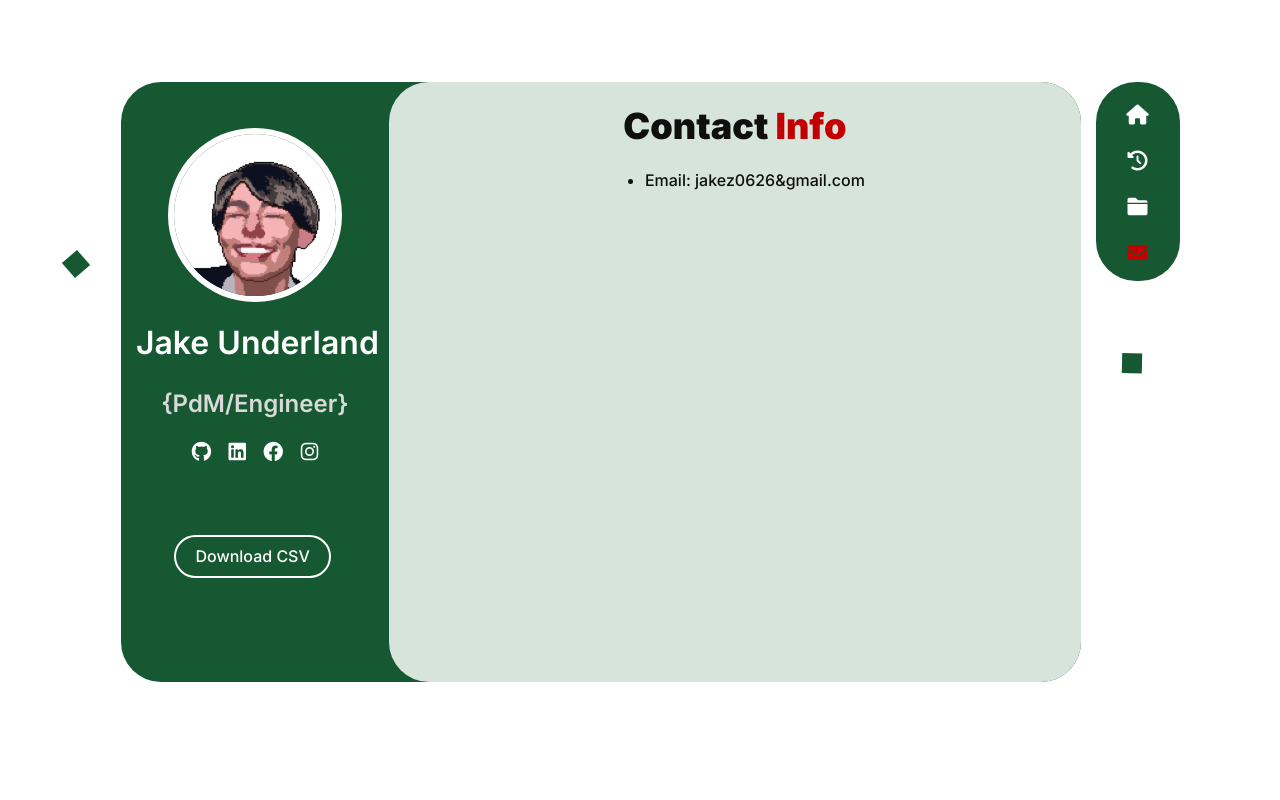
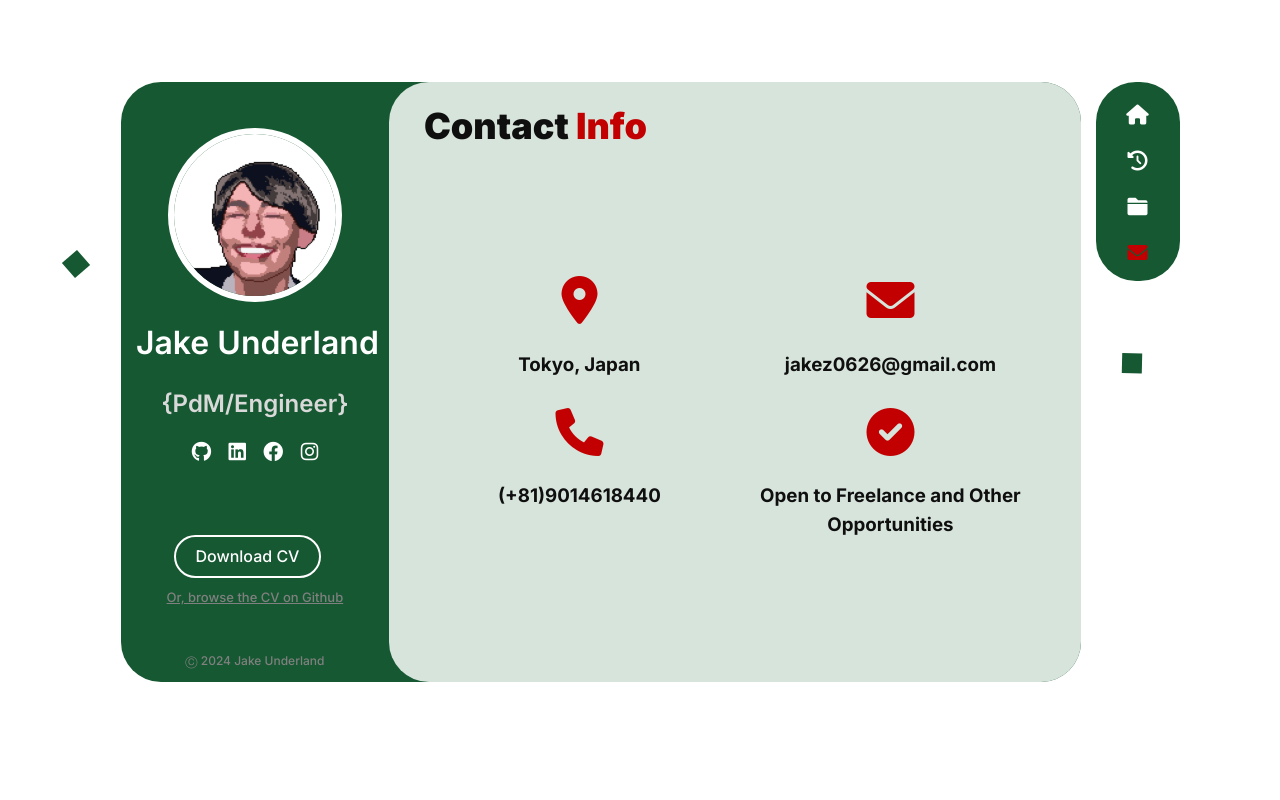
Before and after one commit to jaked0626/digital-biz-card, a React (Vite) app: page / in a window 1280 px wide. Both pictures are taken after a click on the button 1137 px from the left and 253 px from the top of the page. Shown: the top 800 px of the page. Built offline with nearby package versions, Linux system fonts and the light colour scheme.

Commit message:
added contact

```diff
--- a/src/components/contact/Contact.jsx
+++ b/src/components/contact/Contact.jsx
@@ -1,12 +1,14 @@
+import ContactGrid from './ContactGrid';
+
 export default function Contact() {
   return (
-    <>
+    <div className="contact">
       <h1 className="home__title">
         Contact <span className="home__title--accent">Info</span>
       </h1>
-      <ul>
-        <li>Email: jakez0626&gmail.com</li>
-      </ul>
-    </>
+      <div className="contact__contacts">
+        <ContactGrid />
+      </div>
+    </div>
   );
 }
--- /dev/null
+++ b/src/components/contact/ContactGrid.jsx
@@ -0,0 +1,59 @@
+import PropTypes from 'prop-types';
+
+function ContactBox({ icon, text, link }) {
+  const textElement = link ? (
+    <a href={link} target="_blank" rel="noreferrer">
+      <h3>{text}</h3>
+    </a>
+  ) : (
+    <h3>{text}</h3>
+  );
+  return (
+    <div className="contact__contacts--box">
+      <i className={icon} />
+      {textElement}
+    </div>
+  );
+}
+
+ContactBox.propTypes = {
+  icon: PropTypes.string.isRequired,
+  text: PropTypes.string.isRequired,
+  link: PropTypes.string.Optional,
+};
+
+export default function ContactGrid() {
+  let contactGrid = [];
+  const contacts = [
+    {
+      icon: 'fa-solid fa-location-dot',
+      text: 'Tokyo, Japan',
+    },
+    {
+      icon: 'fa-solid fa-envelope',
+      text: 'jakez0626@gmail.com',
+      link: 'mailto:jakez0626@gmail.com',
+    },
+    {
+      icon: 'fa-solid fa-phone',
+      text: '(+81)9014618440',
+    },
+    {
+      icon: 'fa-solid fa-circle-check',
+      text: 'Open to Freelance and Other Opportunities',
+    },
+  ];
+
+  for (let contact of contacts) {
+    contactGrid.push(<ContactBox {...contact} />);
+  }
+  console.log(contactGrid);
+  return (
+    <>
+      {/* <h1 className="home__title">
+        Contact <span className="home__title--accent">Me</span>
+      </h1> */}
+      <div className="contact__contacts--grid">{contactGrid}</div>
+    </>
+  );
+}
--- a/src/components/partials/Navbar.jsx
+++ b/src/components/partials/Navbar.jsx
@@ -4,7 +4,7 @@ export default function Navbar({ activeTab, setActiveTab }) {
   return (
     <nav className="nav__container">
       <ul>
-        <li>
+        <li title="Home">
           <button
             onClick={() => setActiveTab('Home')}
             className={activeTab === 'Home' ? 'nav__tab--active' : ''}
@@ -12,7 +12,7 @@ export default function Navbar({ activeTab, setActiveTab }) {
             <i className="fas fa-home"></i>
           </button>
         </li>
-        <li>
+        <li title="Resume">
           <button
             onClick={() => setActiveTab('History')}
             className={activeTab === 'History' ? 'nav__tab--active' : ''}
@@ -20,7 +20,7 @@ export default function Navbar({ activeTab, setActiveTab }) {
             <i className="fas fa-history"></i>
           </button>
         </li>
-        <li>
+        <li title="Projects">
           <button
             onClick={() => setActiveTab('Info')}
             className={activeTab === 'Info' ? 'nav__tab--active' : ''}
@@ -29,7 +29,7 @@ export default function Navbar({ activeTab, setActiveTab }) {
             <i className="fa-solid fa-folder"></i>
           </button>
         </li>
-        <li>
+        <li title="Contact">
           <button
             onClick={() => setActiveTab('Mail')}
             className={activeTab === 'Mail' ? 'nav__tab--active' : ''}
--- a/src/components/profile/DownloadButton.jsx
+++ b/src/components/profile/DownloadButton.jsx
@@ -1,14 +1,26 @@
 export default function DownloadButton() {
   // supplying up to date resume directly sourced from github
   return (
+    <>
       <a
         href="https://raw.githubusercontent.com/jaked0626/cv/main/jakeunderland_resume.pdf"
         className="profile__button-link"
         download="jakeunderlandcv"
         target="_blank"
         rel="noreferrer"
+        title="Download PDF of Jake's CV"
       >
-      <button className="profile__button">Download CSV</button>
+        <button className="profile__button">Download CV</button>
       </a>
+      <a
+        href="https://github.com/jaked0626/cv/blob/main/jakeunderland_resume.pdf"
+        target="_blank"
+        rel="noreferrer"
+        className="profile__downloadlink"
+        title="Link to CV on Github"
+      >
+        Or, browse the CV on Github
+      </a>
+    </>
   );
 }
--- a/src/components/profile/Profile.jsx
+++ b/src/components/profile/Profile.jsx
@@ -13,6 +13,7 @@ export default function Profile() {
       <h2 className="profile__title">&#123;PdM/Engineer&#125;</h2>
       <Socials />
       <DownloadButton />
+      <p className="profile__copyright">Ⓒ 2024 Jake Underland </p>
     </div>
   );
 }
--- a/src/components/profile/Socials.jsx
+++ b/src/components/profile/Socials.jsx
@@ -1,16 +1,36 @@
 export default function Socials() {
   return (
     <div className="profile__socials">
-      <a href="https://github.com/jaked0626">
+      <a
+        href="https://github.com/jaked0626"
+        title="Github"
+        target="_blank"
+        rel="noreferrer"
+      >
         <i className="fab fa-github"></i>
       </a>
-      <a href="https://www.linkedin.com/in/jake-underland-720126201/">
+      <a
+        href="https://www.linkedin.com/in/jake-underland-720126201/"
+        title="LinkedIn"
+        target="_blank"
+        rel="noreferrer"
+      >
         <i className="fab fa-linkedin"></i>
       </a>
-      <a href="https://www.facebook.com/profile.php?id=100008952614589">
+      <a
+        href="https://www.facebook.com/profile.php?id=100008952614589"
+        title="Facebook"
+        target="_blank"
+        rel="noreferrer"
+      >
         <i className="fab fa-facebook"></i>
       </a>
-      <a href="https://www.instagram.com/jakeydmonkey/">
+      <a
+        href="https://www.instagram.com/jakeydmonkey/"
+        title="Instagram"
+        target="_blank"
+        rel="noreferrer"
+      >
         <i className="fab fa-instagram"></i>
       </a>
     </div>
--- a/src/index.css
+++ b/src/index.css
@@ -296,6 +296,8 @@ button.nav__tab--active {
   z-index: 100;
 }
 
+/* Profile */
+
 .profile {
   display: flex;
   flex-direction: column;
@@ -369,6 +371,27 @@ button.nav__tab--active {
   background-color: var(--primary-color);
 }
 
+.profile__downloadlink {
+  color: grey;
+  font-size: 13px;
+  margin-top: 10px;
+  text-decoration: underline;
+}
+
+.profile__downloadlink:hover {
+  color: var(--accent-color);
+}
+
+.profile__copyright {
+  justify-self: flex-end;
+  color: grey;
+  font-size: 12px;
+  margin-top: auto;
+  margin-bottom: 2;
+}
+
+/* Content */
+
 .content {
   display: flex;
   flex-direction: column;
@@ -382,7 +405,10 @@ button.nav__tab--active {
   overflow: auto;
 }
 
-.home {
+/* Home, Contact */
+
+.home,
+.contact {
   display: flex;
   flex-direction: column;
   width: 90%;
@@ -480,13 +506,22 @@ button.nav__tab--active {
   color: var(--accent-color);
 }
 
-.home__skills {
+.contact__contacts {
+  display: flex;
+  flex-direction: column;
+  justify-content: center;
+  height: 100%;
+}
+
+.home__skills,
+.contact__contacts--grid {
   display: flex;
   flex-wrap: wrap;
   justify-content: space-around;
 }
 
-.home__skills--box {
+.home__skills--box,
+.contact__contacts--box {
   margin-top: 5px;
   width: 50%;
   padding: 16px;
@@ -494,7 +529,21 @@ button.nav__tab--active {
   text-align: center;
 }
 
-.home__skills--box > i {
+.contact__contacts--box {
+  margin: 0;
+  padding: 5px;
+}
+
+.contact__contacts--box a {
+  color: var(--text-color);
+}
+
+.contact__contacts--box a:hover {
+  color: var(--accent-color);
+}
+
+.home__skills--box i,
+.contact__contacts--box i {
   font-size: 48px;
   margin-bottom: 8px;
   color: var(--accent-color);
```
Also changed, not shown: src/components/contact/ContactForm.jsx (added, +188 -0 lines), 1 other file (tests, documents, lock files or other folders). Lines whose indentation alone changed are shown as unchanged.
